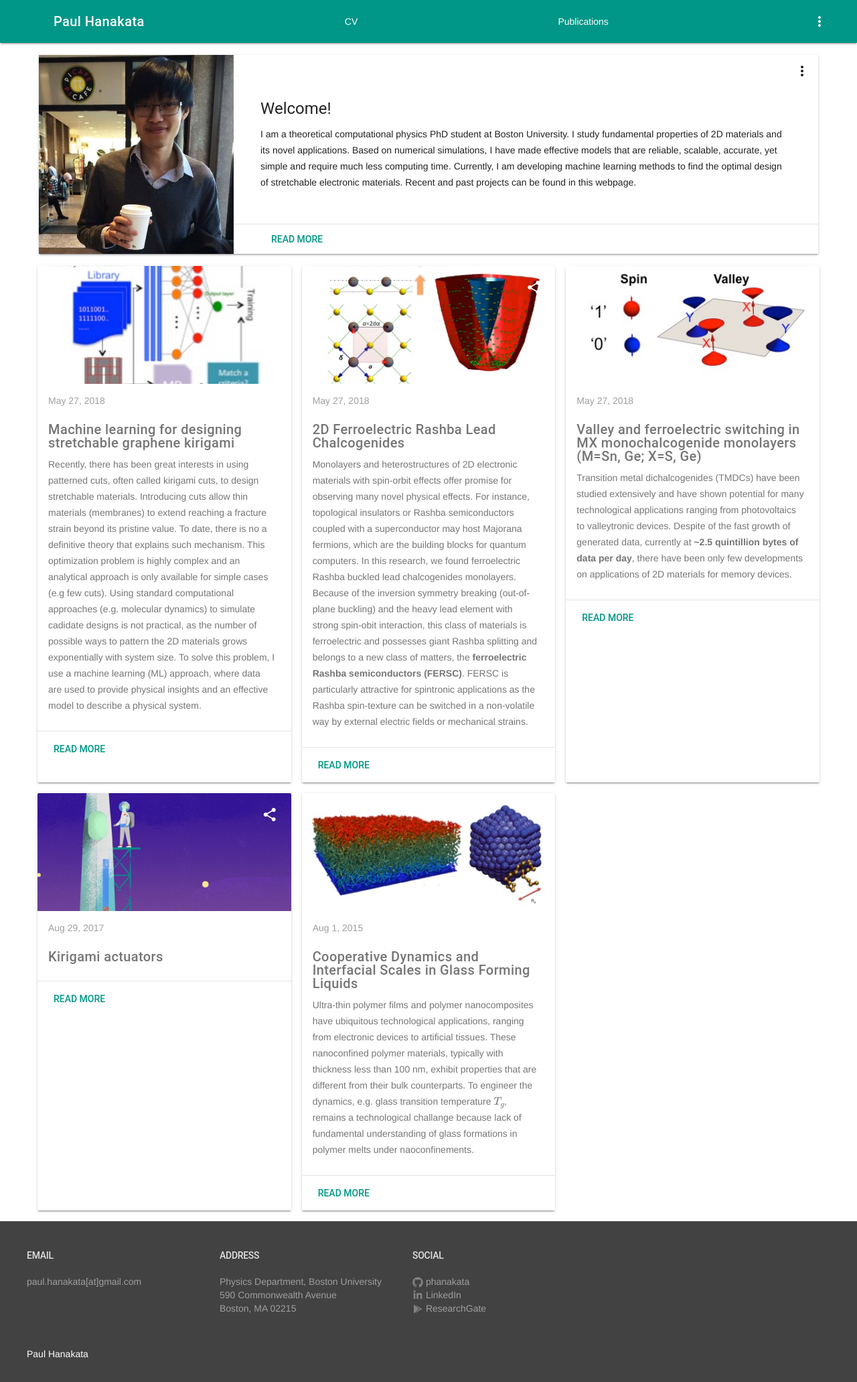
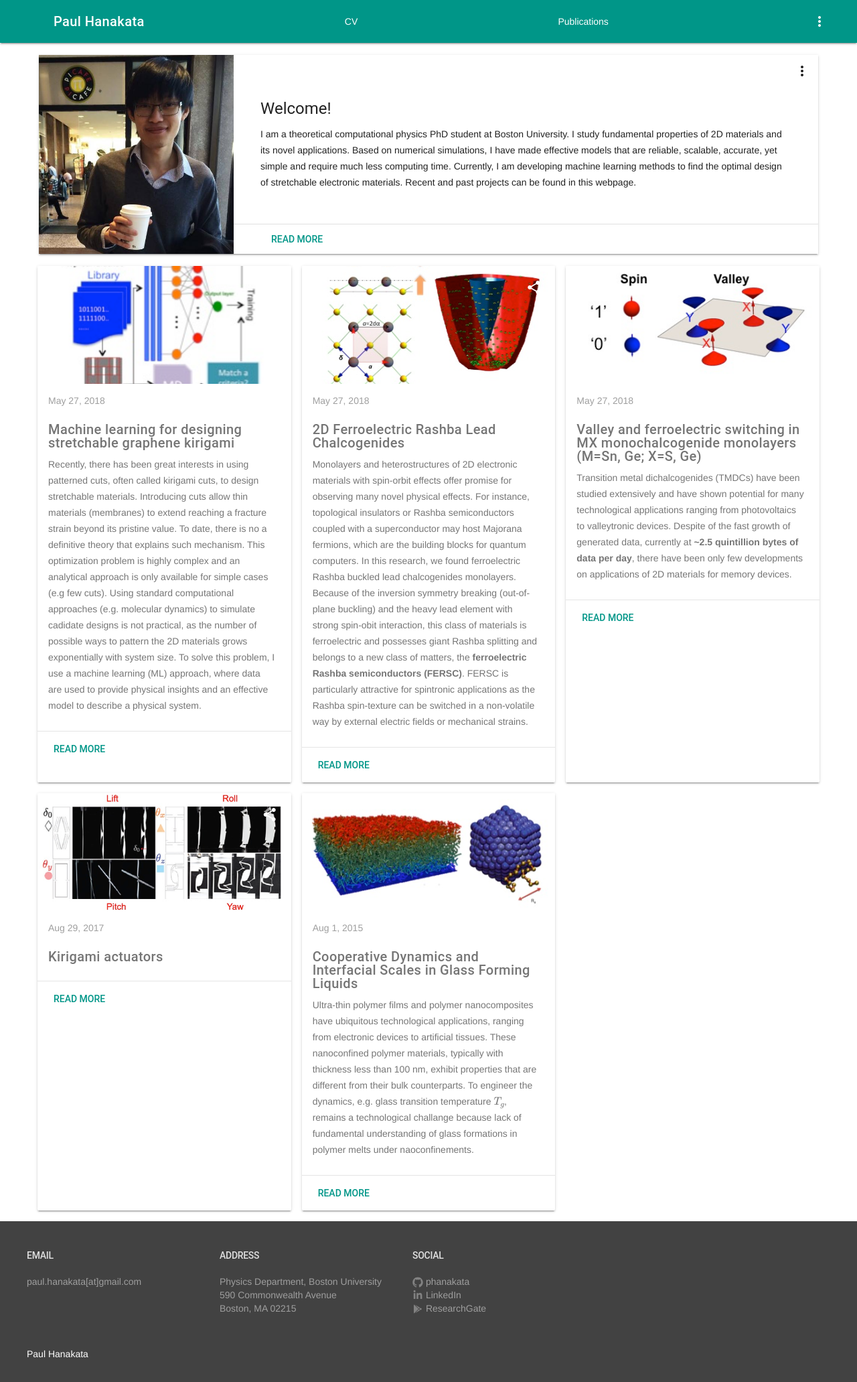
Before and after one commit to phanakata/phanakata.github.io, a Jekyll site: the page built from index.html, in a window 1280 px wide. Shown: the whole page at 67% size. Built offline with Jekyll 4.4.1, drawn with Linux system fonts in a browser that asks for light colours; formulas are drawn with MathJax 3.

Commit message:
Update 2017-08-29-kirigami.markdown

```diff
--- a/_posts/2017-08-29-kirigami.markdown
+++ b/_posts/2017-08-29-kirigami.markdown
@@ -3,6 +3,7 @@ layout: post
 title:  ""
 date:   2017-08-29 11:00:01
 categories: kirigami
+image: /img/4actuators.jpg
 author: Paul Hanakata
 ---
 ##### Kirigami actuators
```
